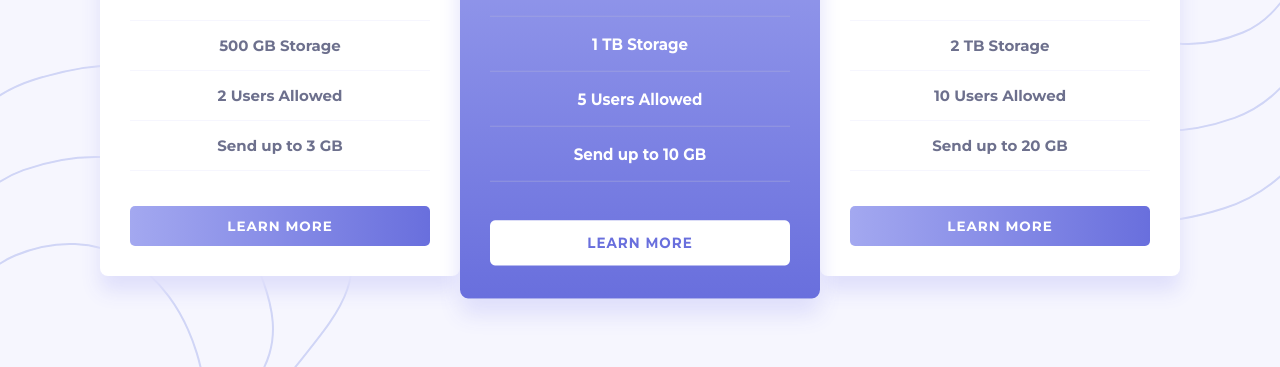
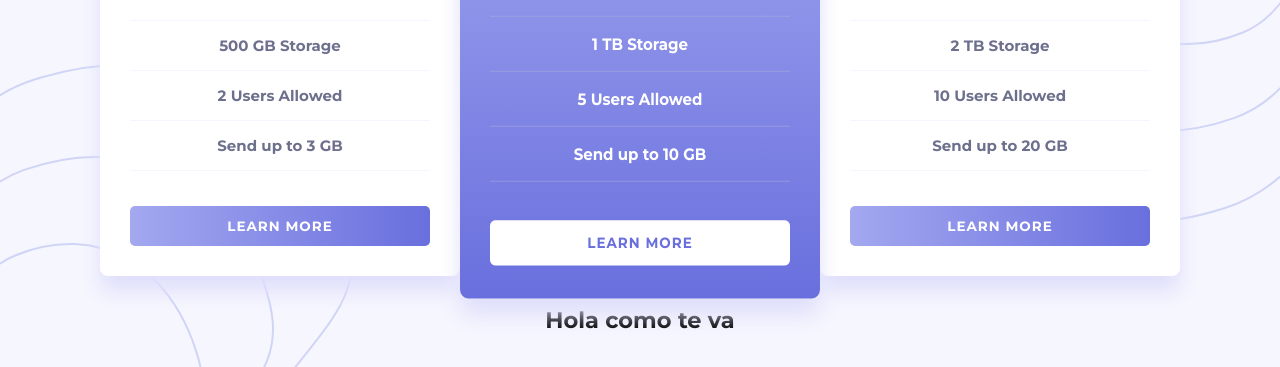
Before and after one commit to FacuAraujo/pricing-component-with-toggle-master, a plain HTML site: page index.html in a window 1280 px wide. Shown: the part 433-800 px from the top of the page. Drawn offline with Linux system fonts and the light colour scheme.

Commit message:
new section

```diff
--- a/index.html
+++ b/index.html
@@ -73,6 +73,10 @@
                 </div>
             </div>
         </section>
+
+        <section>
+            <h1>Hola como te va</h1>
+        </section>
     </main>
 
     <!-- Scripts -->
```
